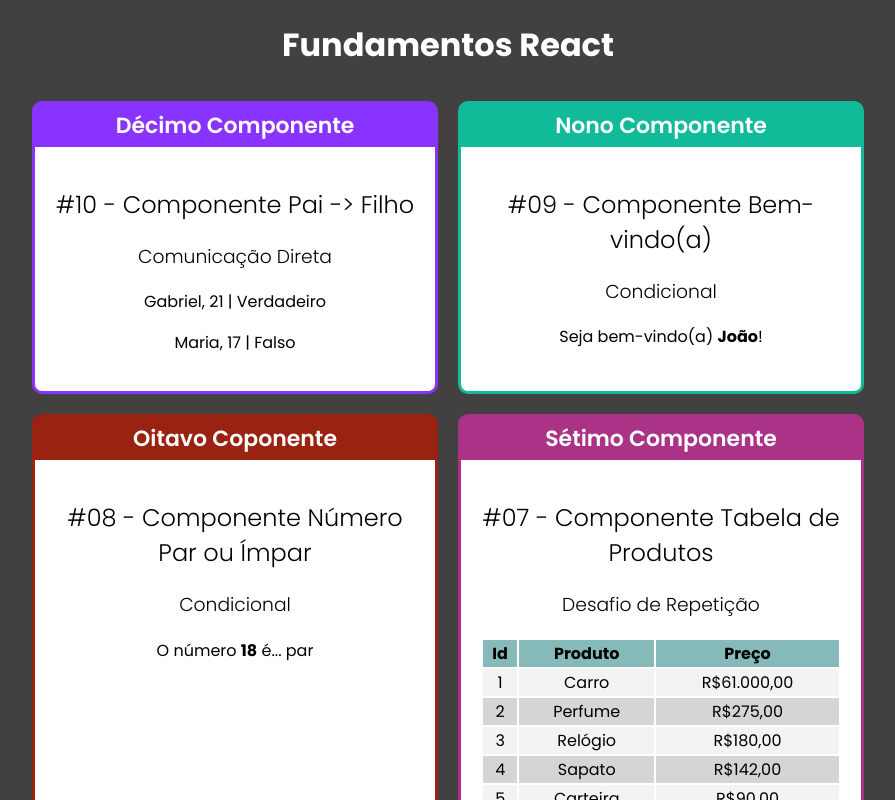
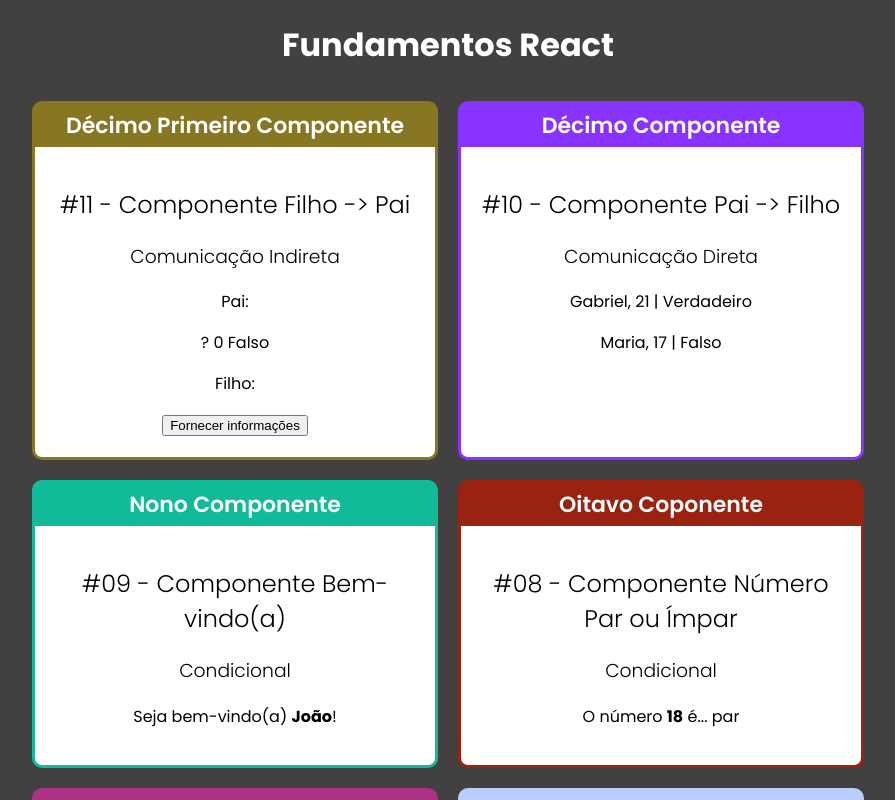
Before and after one commit to barbaracalderon/fundamentos-react, a React (Create React App) app: page / in a window 1280 px wide. Shown: the top 800 px of the page, without its empty margins (192-1087 px from the left). Built offline with nearby package versions, Linux system fonts and the light colour scheme.

Commit message:
Created 11th component (indirect communication)

```diff
--- a/src/App.jsx
+++ b/src/App.jsx
@@ -12,11 +12,15 @@ import TabelaProdutos from "./components/repeticao/TabelaProdutos";
 import ParOuImpar from "./components/condicional/ParOuImpar";
 import UsuarioInfo from "./components/condicional/UsuarioInfo";
 import DiretaPai from "./components/comunicacao/DiretaPai";
+import IndiretaPai from "./components/comunicacao/IndiretaPai";
 
 export default () =>
     <div id="App">
         <h1>Fundamentos React</h1>
         <div className="Cards">
+            <Card titulo="Décimo Primeiro Componente" color="#872">
+                <IndiretaPai />
+            </Card>
             <Card titulo="Décimo Componente" color="#83f">
                 <DiretaPai />
             </Card>
--- /dev/null
+++ b/src/components/comunicacao/IndiretaFilho.jsx
@@ -0,0 +1,15 @@
+import React from 'react'
+
+export default props => {
+    return (
+        <div>
+            <div>
+                <p>Filho:</p>
+                <button onClick={e =>
+                        props.quandoClicar('João', 53, true)
+                }>Fornecer informações</button>
+            </div>
+
+        </div>
+    )
+}
--- /dev/null
+++ b/src/components/comunicacao/IndiretaPai.jsx
@@ -0,0 +1,25 @@
+import React from 'react'
+import IndiretaFilho from './IndiretaFilho'
+
+export default props => {
+
+    let nome = '?'
+    let idade = 0
+    let nerd = false
+
+    function fornecerInformacoes(nome, idade, nerd) {
+        console.log(nome, idade, nerd)
+    }
+
+    return (
+        <div>
+            <h2>#11 - Componente Filho -> Pai </h2>
+            <h3>Comunicação Indireta</h3>
+            <p>Pai:</p>
+            <span>{nome} </span>
+            <span>{idade} </span>
+            <span>{nerd ? 'Verdadeiro' : 'Falso'} </span>
+            <IndiretaFilho quandoClicar={fornecerInformacoes}> </IndiretaFilho>
+        </div>
+    )
+}
```
